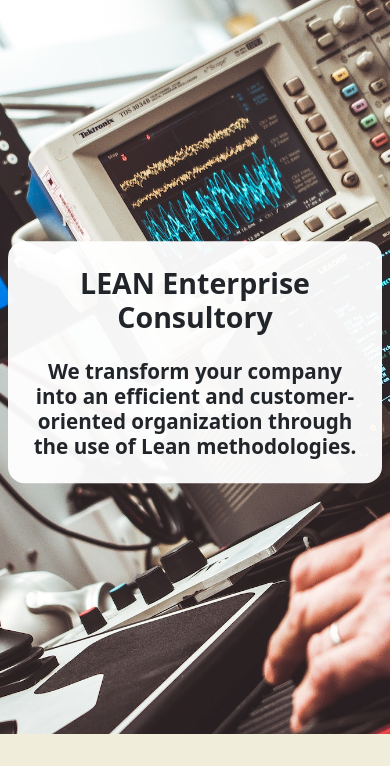
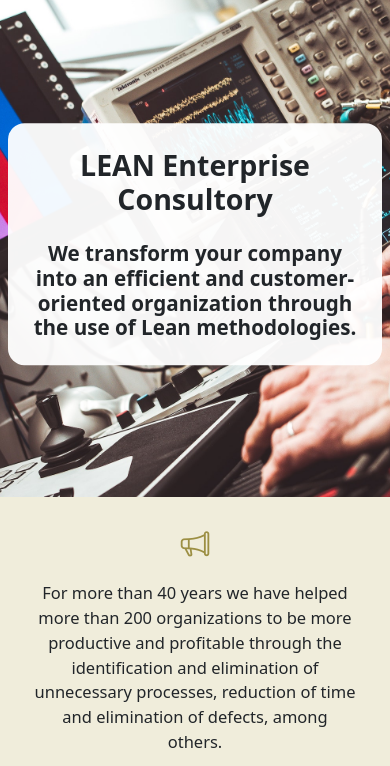
Before and after one commit to alonso-baldioceda/lec.guru, a Gatsby site: page / in a window 390 px wide. Shown: the part 81-847 px from the top of the page. Built offline with nearby package versions, Linux system fonts and the light colour scheme; Gatsby itself is replaced by a stand-in of ours.

Commit message:
Hero responsive fix

```diff
--- a/src/components/Hero.jsx
+++ b/src/components/Hero.jsx
@@ -13,8 +13,12 @@ import BubbleMobile from "./BubbleMobile.jsx";
 // Styles
 const HeroContainer = styled.section`
   text-align: center;
-  height: 88vh;
+  height: 60vh;
   position: relative;
+
+  @media (min-width: 768px) {
+    height: 88vh;
+  }
 
   .transparent {
     background-color: rgba(255, 255, 255, 0.95);
```
